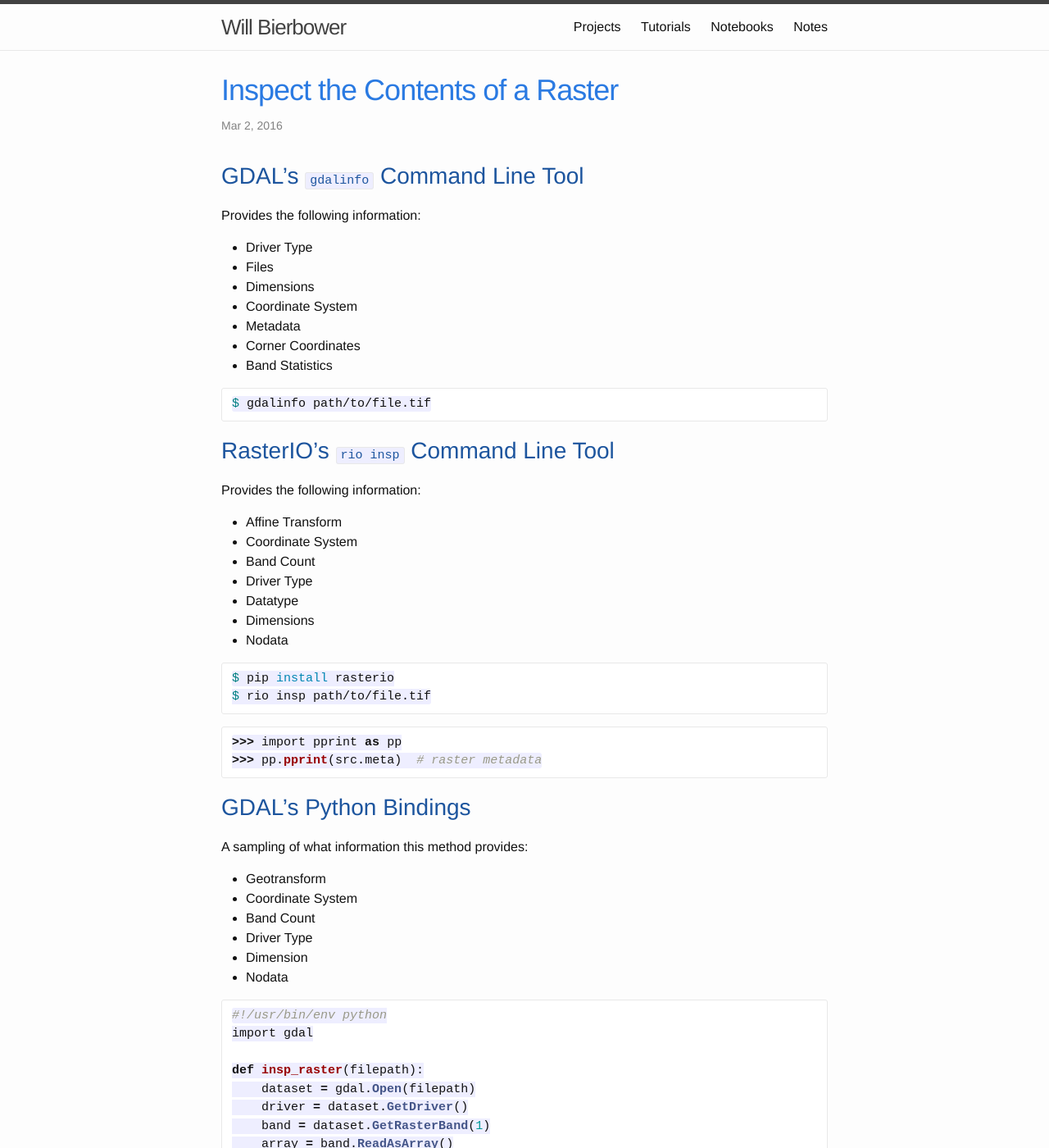
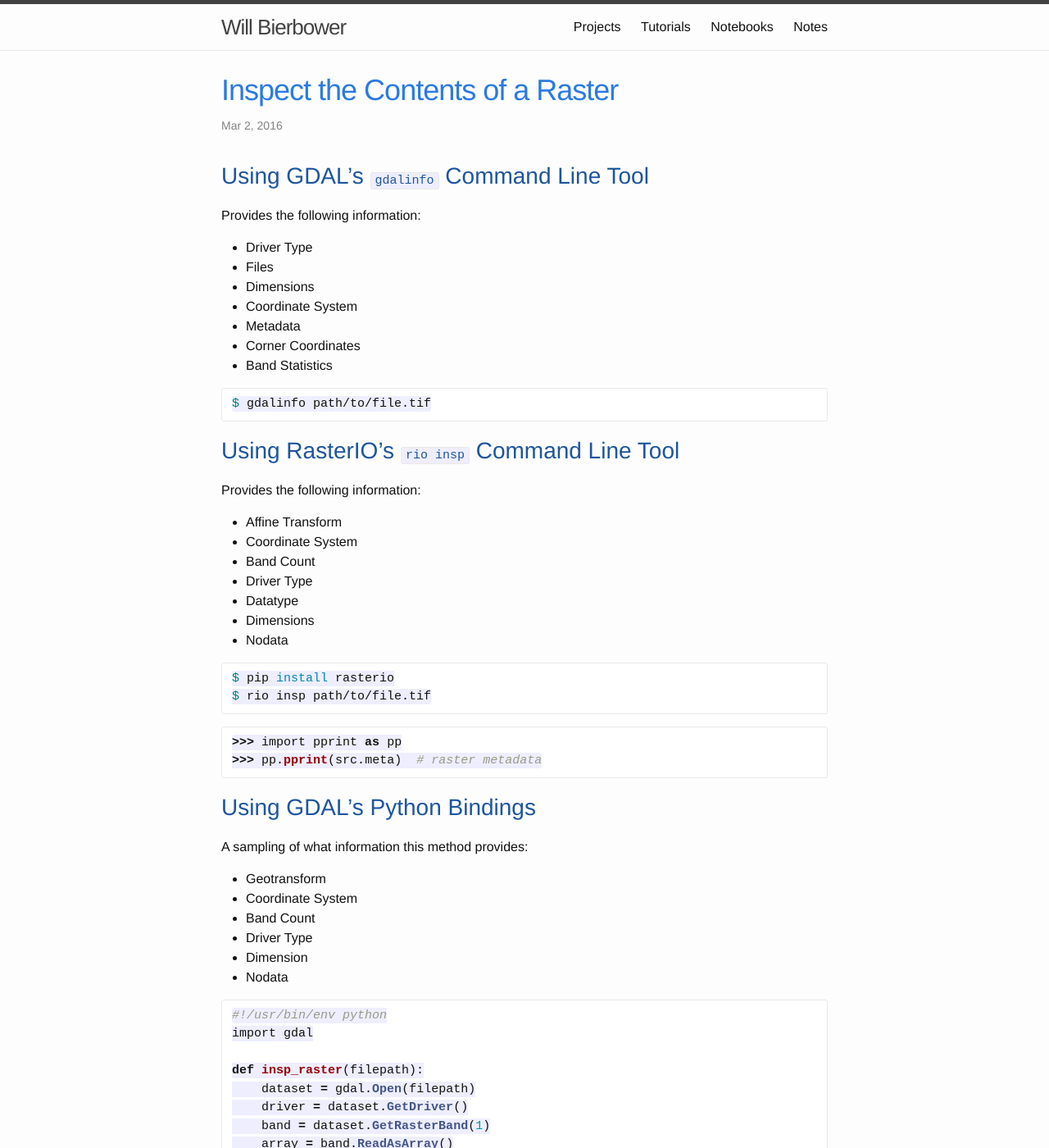
Before and after one commit to wbierbower/wbierbower.github.io, a Jekyll site: the page built from _posts/2016-03-02-how-to-insp-raster.md, in a window 1280 px wide and 1400 px high. Shown: the whole window at 82% size. Built offline with Jekyll 4.4.1, drawn with Linux system fonts in a browser that asks for light colours; nearby versions of some CDN libraries; Markdown is read by kramdown in place of the engine named in the settings; comment, search, counter and statistics services are not loaded.

Commit message:
Edit subheaders

````diff
--- a/_posts/2016-03-02-how-to-insp-raster.md
+++ b/_posts/2016-03-02-how-to-insp-raster.md
@@ -5,7 +5,7 @@ date:   2016-03-02 17:34:00
 comments: true
 ---
 
-## GDAL's `gdalinfo` Command Line Tool
+## Using GDAL's `gdalinfo` Command Line Tool
 
 Provides the following information:
 
@@ -21,7 +21,7 @@ Provides the following information:
 $ gdalinfo path/to/file.tif
 ```
 
-## RasterIO's `rio insp` Command Line Tool
+## Using RasterIO's `rio insp` Command Line Tool
 
 Provides the following information:
 
@@ -43,7 +43,7 @@ $ rio insp path/to/file.tif
 >>> pp.pprint(src.meta)  # raster metadata
 ```
 
-## GDAL's Python Bindings
+## Using GDAL's Python Bindings
 
 A sampling of what information this method provides:
 
--- a/_posts/2016-03-02-how-to-read-raster.markdown
+++ b/_posts/2016-03-02-how-to-read-raster.markdown
@@ -5,7 +5,7 @@ date:   2016-03-02 17:31:58
 comments: true
 ---
 
-## GDAL's Python Bindings
+## Using GDAL's Python Bindings
 
 ```python
 #!/usr/bin/env python
@@ -21,7 +21,7 @@ def read_raster(filepath):
 a = read_raster('path/to/file.tif')
 ```
 
-## RasterIO's `rio insp` Command Line Tool
+## Using RasterIO's `rio insp` Command Line Tool
 
 ```bash
 $ pip install rasterio
````
Also changed, not shown: _posts/2016-03-11-how-to-insp-vector.md (+3 -3 lines).
